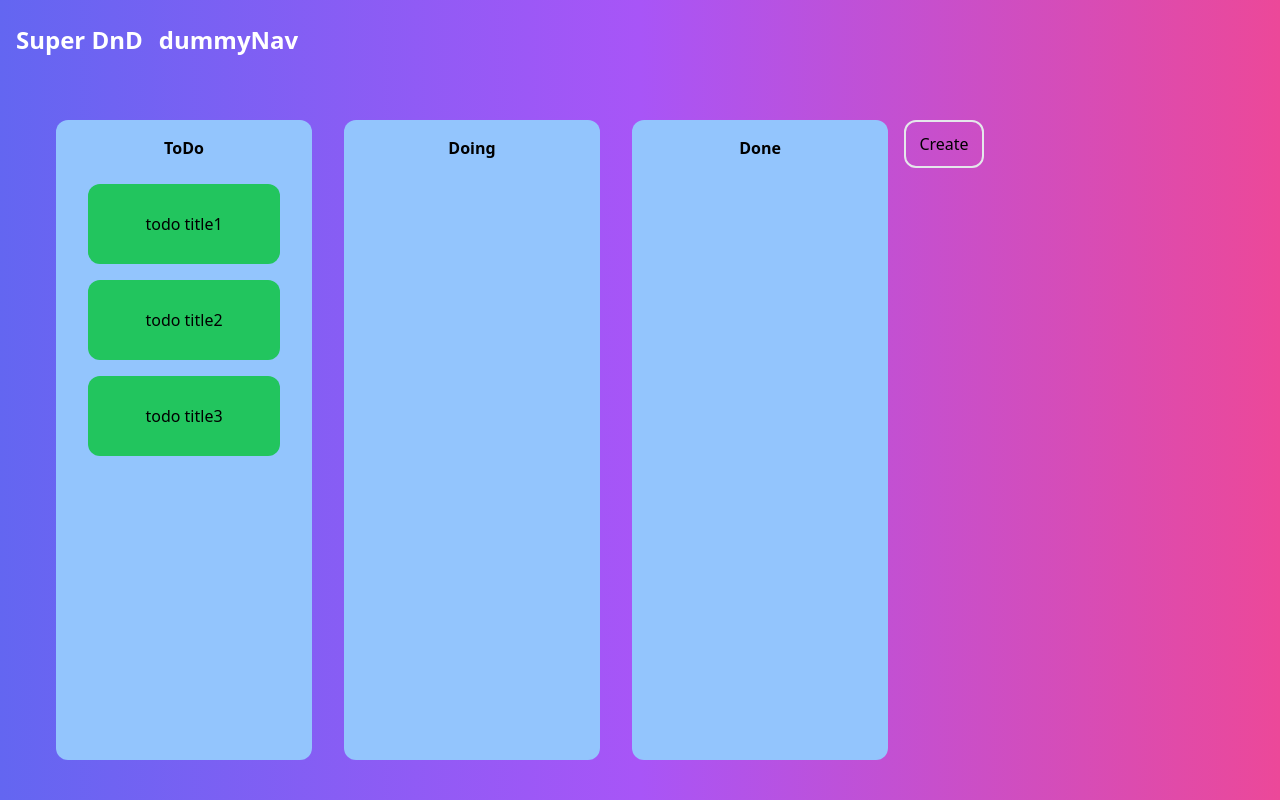
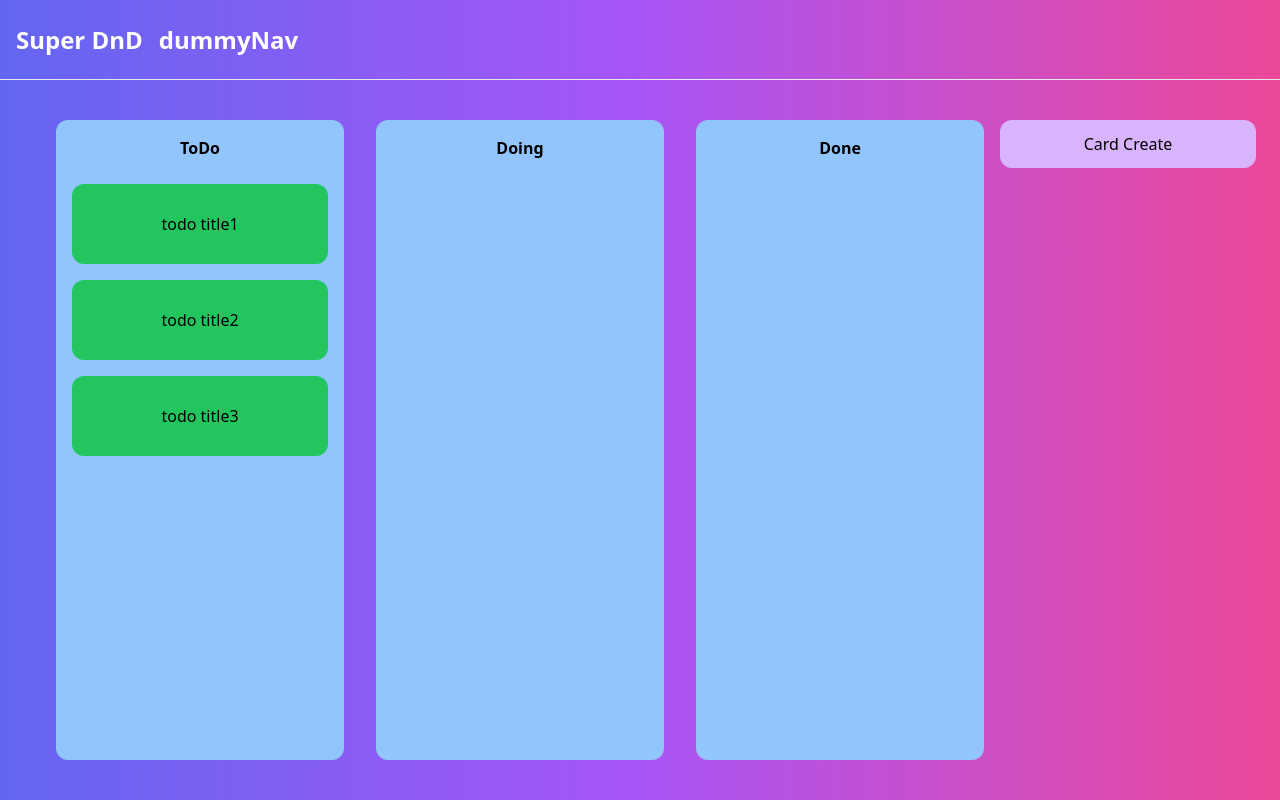
Before and after one commit to hironomiu/typescript-react-html-drag-and-drop, a React (Create React App) app: page / in a window 1280 px wide. Built offline with nearby package versions, Linux system fonts and the light colour scheme.

Commit message:
commited

```diff
--- a/src/components/Card.tsx
+++ b/src/components/Card.tsx
@@ -6,7 +6,7 @@ const Card = ({ card }: { card: Todo }) => {
       id={card.id.toString()}
       key={card.id}
       draggable
-      className="draggable w-[15vw] h-20 bg-green-500 my-2 rounded-xl flex items-center justify-center hover:bg-green-700 hover:cursor-pointer"
+      className="draggable w-64 h-20 bg-green-500 my-2 rounded-xl flex items-center justify-center hover:bg-green-700 hover:cursor-pointer"
     >
       <span>{card.title}</span>
     </div>
--- a/src/components/Header.tsx
+++ b/src/components/Header.tsx
@@ -1,9 +1,7 @@
-import React from 'react'
-
 const Header = () => {
   return (
-    <header className="flex h-20 items-center ml-4 space-x-4 text-white font-bold text-2xl">
-      <div>Super DnD</div>
+    <header className="flex h-20 border-b-[1px] items-center space-x-4 text-white font-bold text-2xl">
+      <div className="ml-4">Super DnD</div>
       <nav>dummyNav</nav>
     </header>
   )
--- a/src/components/Main.tsx
+++ b/src/components/Main.tsx
@@ -87,7 +87,7 @@ const Main = () => {
   }
 
   const styleMain =
-    'w-[20vw] h-[80vh] mx-4 flex flex-col wjustify-center items-center rounded-xl overflow-y-auto'
+    'w-72 h-[80vh] mx-4 flex flex-col wjustify-center items-center rounded-xl overflow-y-auto'
   const styleActive = 'bg-blue-500'
   const styleInactive = 'bg-blue-300'
 
@@ -97,7 +97,7 @@ const Main = () => {
 
   return (
     <>
-      <div className="flex w-screen m-10">
+      <div className="flex h-[90vh] w-screen m-10">
         {/* ------------------------------------------------------ */}
         <div
           className={
@@ -159,10 +159,10 @@ const Main = () => {
           <Cards title="Done" cards={todos.filter((todo) => todo.type === 3)} />
         </div>
         <button
-          className=" border-2 h-12 w-20 rounded-xl"
+          className=" border-0 h-12 w-64 rounded-xl bg-purple-300 hover:bg-purple-600"
           onClick={handleClick}
         >
-          Create
+          Card Create
         </button>
       </div>
     </>
```
